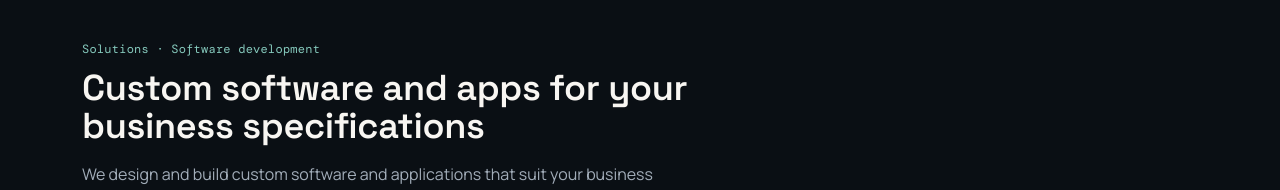
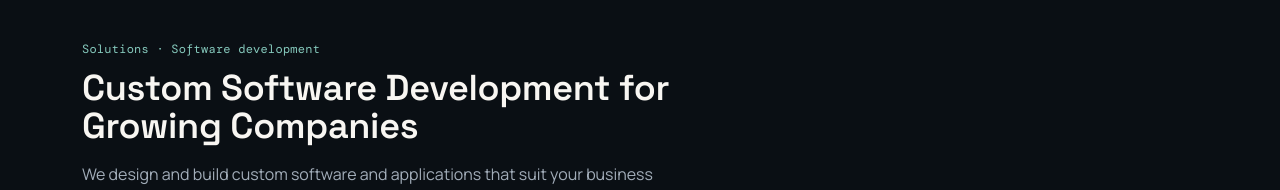
Before and after one commit to kyleel2249/CintexaWeb, a React (Vite) app in the folder artifacts/cintexa/: page /solutions/software-development in a window 1280 px wide. Shown: the part 128-318 px from the top of the page. Built offline with nearby package versions, Linux system fonts and the light colour scheme; no server answers.

Commit message:
SEO H1: Custom Software Development

```diff
--- a/artifacts/cintexa/src/pages/SoftwareDev.tsx
+++ b/artifacts/cintexa/src/pages/SoftwareDev.tsx
@@ -31,7 +31,7 @@ export function SoftwareDev() {
   return (
     <SolutionPageShell
       eyebrow="Solutions · Software development"
-      title="Custom software and apps for your business specifications"
+      title="Custom Software Development for Growing Companies"
       intro="We design and build custom software and applications that suit your business needs—from internal operations tools to customer-facing systems—aligned to your requirements, timelines, and growth plans."
     >
       <div className="grid gap-4 sm:grid-cols-2">
```
